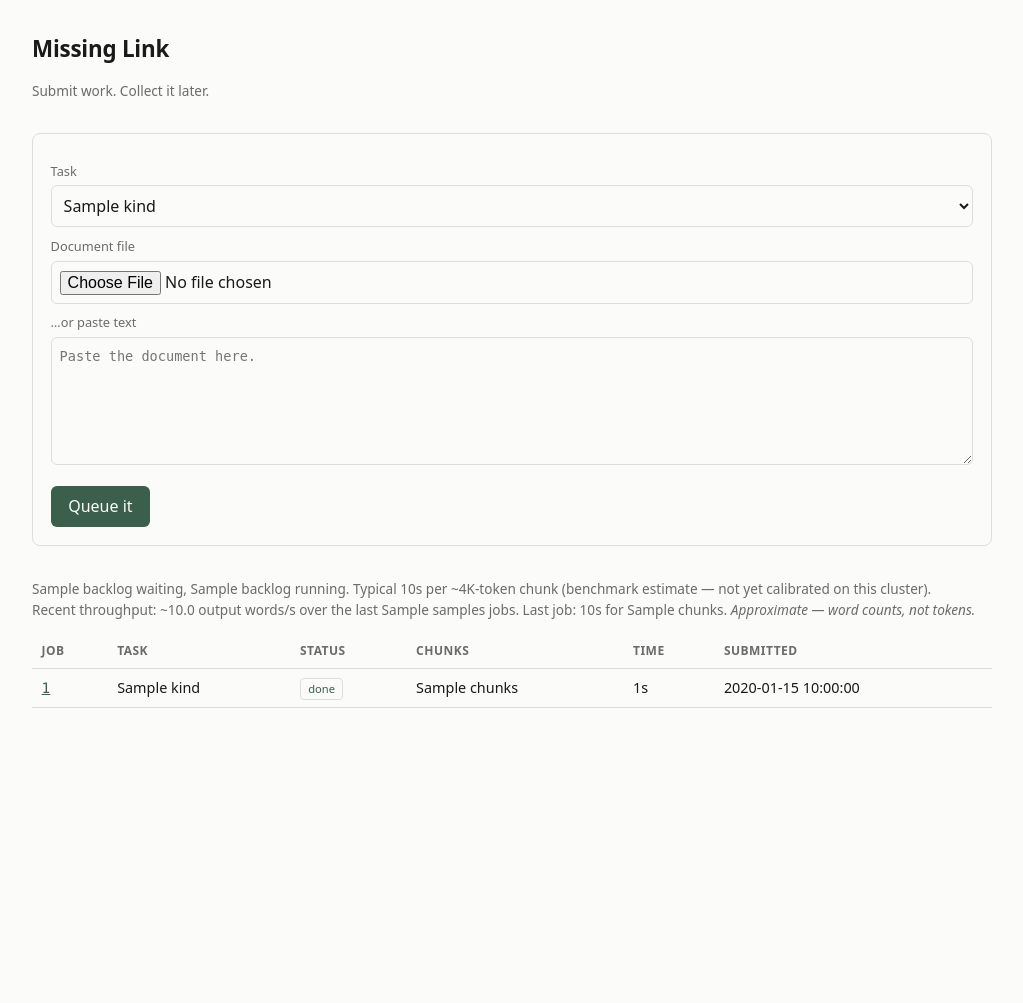
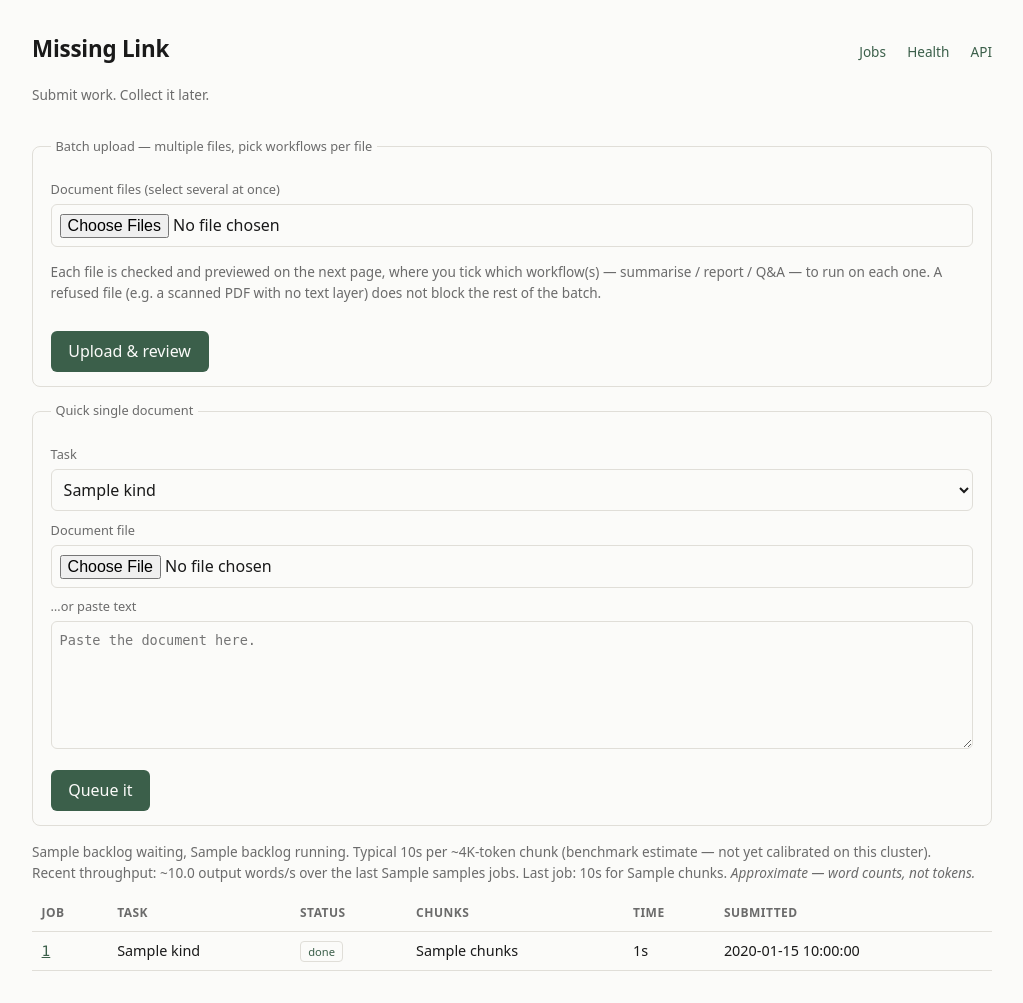
Before and after one commit to GriffynHancock/homogenous-cluster, a FastAPI app: template missing-link/missing_link/templates/index.html in a window 1280 px wide. Shown: the whole page, without its empty margins (128-1151 px from the left). Before the commit the page ends 708 px from the top, so only its background shows below. Run offline with FastAPI, Linux system fonts and the light colour scheme; the template is opened without the code that fills it: most values are stand-ins (such as "Sample title", 1, 10 or a date in 2020); parts of the project's set-up code (start-up, migrations or seed data) failed here and were passed over.

Commit message:
feat(ui): nav, batch upload, document table with per-workflow tick boxes, per-workflow prompt inputs, raw-output page
Closes DESIGN-NOTES F gaps 1-3 and 5. Prompts verified byte-identical when no
instruction is supplied, so model output cannot silently change. Schema migration is
an idempotent guarded ALTER TABLE, tested against a copy of the live database.

```diff
--- a/missing-link/missing_link/app.py
+++ b/missing-link/missing_link/app.py
@@ -23,6 +23,15 @@ from missing_link import db, extract, worker
 DB_PATH = os.environ.get("MISSING_LINK_DB", "/opt/missing-link/jobs.sqlite")
 LLAMA_URL = os.environ.get("LLAMA_URL", "http://127.0.0.1:8080")
 TEMPLATES = Jinja2Templates(directory=str(Path(__file__).parent / "templates"))
+
+# The preview a non-specialist gets per uploaded document, in the batch review
+# table. A PDF page-1 thumbnail was considered and rejected: pypdf (already a
+# dependency) does not rasterise, and adding an imaging stack (pypdfium2,
+# pdf2image + poppler, etc.) to summarise text is a heavy dependency for a
+# cosmetic feature. First-N-characters is free, works for every accepted
+# format uniformly, and is often more informative than a page image for prose
+# documents. See the report for this trade-off spelled out.
+PREVIEW_CHARS = 200
 
 @asynccontextmanager
 async def lifespan(_app: FastAPI):
@@ -53,7 +62,7 @@ def index(request: Request):
         request, "index.html",
         {"jobs": db.list_jobs(DB_PATH), "kinds": sorted(worker.PROMPTS),
          "rate": _rate_note(), "backlog": db.pending_chunk_backlog(DB_PATH),
-         "tput": db.throughput_stats(DB_PATH)},
+         "tput": db.throughput_stats(DB_PATH), "active": "home"},
     )
 
 
@@ -81,6 +90,88 @@ async def submit(kind: str = Form(...),
 
     job_id = db.create_job(DB_PATH, kind, text)
     return RedirectResponse(f"/jobs/{job_id}", status_code=303)
+
+
+@app.post("/batch")
+async def batch_upload(files: list[UploadFile] = File(...)):
+    """Stage a batch of documents for review, one row per file.
+
+    Deliberately does NOT create jobs yet -- a job needs a workflow (`kind`)
+    and the operator has not chosen one per file yet. Each file is extracted
+    independently and one bad file (a scanned PDF, a JPEG) is recorded as
+    'refused' with an actionable reason rather than failing the whole batch;
+    see extract.py for why extraction refuses rather than guessing.
+    """
+    records = []
+    for f in files:
+        if not f.filename:
+            continue
+        raw = await f.read()
+        try:
+            text = extract.extract(raw, f.filename).strip()
+            if not text:
+                raise extract.ExtractionError("no text after extraction")
+            records.append({
+                "filename": f.filename, "text": text,
+                "preview": text[:PREVIEW_CHARS], "status": "ready", "error": None,
+            })
+        except extract.ExtractionError as exc:
+            records.append({
+                "filename": f.filename, "text": "", "preview": "",
+                "status": "refused", "error": str(exc),
+            })
+
+    if not records:
+        raise HTTPException(400, "no files supplied")
+
+    batch_id = db.create_batch(DB_PATH, records)
+    return RedirectResponse(f"/batch/{batch_id}", status_code=303)
+
+
+@app.get("/batch/{batch_id}", response_class=HTMLResponse)
+def batch_view(request: Request, batch_id: str):
+    docs = db.get_batch(DB_PATH, batch_id)
+    if not docs:
+        raise HTTPException(404, "no such batch")
+    return TEMPLATES.TemplateResponse(
+        request, "batch.html",
+        {"batch_id": batch_id, "docs": docs, "kinds": sorted(worker.PROMPTS)})
+
+
+@app.post("/batch/{batch_id}/confirm")
+async def batch_confirm(request: Request, batch_id: str):
+    """Turn ticked (document, workflow) pairs into real jobs.
+
+    Field names are generated per-row by batch.html (`wf_<doc_id>`, one value
+    per ticked workflow), so this reads the raw form rather than declaring
+    fixed FastAPI parameters -- the set of documents is only known at request
+    time. `instruction_<kind>` carries the optional per-workflow guidance from
+    the boxes below the table, applied to every job of that kind in this batch.
+    """
+    docs = db.get_batch(DB_PATH, batch_id)
+    if not docs:
+        raise HTTPException(404, "no such batch")
+
+    form = await request.form()
+    instructions = {
+        kind: (form.get(f"instruction_{kind}") or "").strip() or None
+        for kind in worker.PROMPTS
+    }
+
+    created = []
+    for doc in docs:
+        if doc["status"] != "ready":
+            continue
+        for kind in form.getlist(f"wf_{doc['id']}"):
+            if kind not in worker.PROMPTS:
+                continue
+            job_id = db.create_job(DB_PATH, kind, doc["text"], instructions[kind])
+            created.append(job_id)
+
+    if not created:
+        raise HTTPException(400, "no workflow was ticked for any accepted document")
+
+    return RedirectResponse("/", status_code=303)
 
 
 @app.get("/api/jobs")
@@ -141,6 +232,24 @@ def job_result(job_id: str):
     return job["result"]
 
 
+@app.get("/jobs/{job_id}/text", response_class=HTMLResponse)
+def job_text(request: Request, job_id: str):
+    """The result in a plain <textarea>, for one-click select-all-and-copy.
+
+    Distinct from /jobs/{id}/result (a bare text/plain body, useful for curl or
+    piping) and from job.html's rendered <pre> (useful for reading). This page
+    exists purely so a human can click into a box, Ctrl+A, Ctrl+C, and paste the
+    summary into an email or case file without the browser chrome around a raw
+    text/plain response getting in the way.
+    """
+    job = db.get_job(DB_PATH, job_id)
+    if job is None:
+        raise HTTPException(404, "no such job")
+    if job["status"] != "done":
+        raise HTTPException(409, f"job is {job['status']}")
+    return TEMPLATES.TemplateResponse(request, "output.html", {"job": job})
+
+
 @app.get("/health")
 def health():
     jobs = db.list_jobs(DB_PATH)
--- a/missing-link/missing_link/templates/base.html
+++ b/missing-link/missing_link/templates/base.html
@@ -31,8 +31,33 @@
         padding:1rem; border-radius:8px; overflow-x:auto; font-size:.85rem; }
   .badge { font-size:.7rem; padding:.15rem .45rem; border-radius:4px; border:1px solid var(--line); }
   .pending{color:var(--mut)} .running{color:#b8860b} .done{color:var(--accent)} .failed{color:#c0392b}
+  .topbar { display:flex; align-items:baseline; justify-content:space-between;
+            flex-wrap:wrap; gap:.5rem 1.2rem; }
+  nav { font-size:.85rem; }
+  nav a { margin-left:1.1rem; text-decoration:none; }
+  nav a:first-child { margin-left:0; }
+  nav a.current { color:var(--fg); font-weight:600; text-decoration:underline; }
+  .preview { color:var(--mut); font-size:.8rem; font-family:ui-monospace,monospace;
+             max-width:22rem; white-space:normal; }
+  .wf-cell label { display:inline-block; margin:0 .7rem 0 0; font-size:.82rem;
+                    color:var(--fg); font-weight:normal; }
+  .wf-cell input[type=checkbox] { margin-right:.3rem; }
+  .refused-row td { color:var(--mut); }
+  .refused-row .reason { font-size:.8rem; }
+  fieldset { border:1px solid var(--line); border-radius:8px; padding:.9rem 1.1rem; margin:0 0 .9rem; }
+  fieldset form { border:0; padding:0; margin:0; }
+  legend { font-size:.8rem; color:var(--mut); padding:0 .3rem; }
+  textarea.output-box { min-height:16rem; font-size:.85rem; }
+  .hint { color:var(--mut); font-size:.85rem; }
 </style></head><body><div class="wrap">
-<h1><a href="/" style="text-decoration:none;color:inherit">Missing Link</a></h1>
+<div class="topbar">
+  <h1><a href="/" style="text-decoration:none;color:inherit">Missing Link</a></h1>
+  <nav>
+    <a href="/"{% if active == 'home' %} class="current"{% endif %}>Jobs</a>
+    <a href="/health"{% if active == 'health' %} class="current"{% endif %}>Health</a>
+    <a href="/api/jobs"{% if active == 'api' %} class="current"{% endif %}>API</a>
+  </nav>
+</div>
 <p class="sub">{% block sub %}Submit work. Collect it later.{% endblock %}</p>
 {% block body %}{% endblock %}
 </div></body></html>
--- a/missing-link/missing_link/templates/index.html
+++ b/missing-link/missing_link/templates/index.html
@@ -1,5 +1,21 @@
 {% extends "base.html" %}
 {% block body %}
+
+<fieldset>
+  <legend>Batch upload — multiple files, pick workflows per file</legend>
+  <form method="post" action="/batch" enctype="multipart/form-data">
+    <label for="files">Document files (select several at once)</label>
+    <input type="file" name="files" id="files" multiple required>
+    <p class="hint">Each file is checked and previewed on the next page, where
+      you tick which workflow(s) — summarise / report / Q&amp;A — to run on
+      each one. A refused file (e.g. a scanned PDF with no text layer) does not
+      block the rest of the batch.</p>
+    <button type="submit">Upload &amp; review</button>
+  </form>
+</fieldset>
+
+<fieldset>
+  <legend>Quick single document</legend>
   <form method="post" action="/jobs" enctype="multipart/form-data">
     <label for="kind">Task</label>
     <select name="kind" id="kind">
@@ -11,6 +27,7 @@
     <textarea name="document" id="document" placeholder="Paste the document here."></textarea>
     <button type="submit">Queue it</button>
   </form>
+</fieldset>
 
 <p style="color:var(--mut);font-size:.85rem">
   {{ backlog[0] }} waiting, {{ backlog[1] }} running.
```
Also changed, not shown: missing-link/missing_link/db.py (+96 -4 lines), missing-link/missing_link/templates/batch.html (added, +56 -0 lines), missing-link/missing_link/templates/job.html (+9 -1 lines), missing-link/missing_link/templates/output.html (added, +15 -0 lines), missing-link/missing_link/worker.py (+45 -18 lines), missing-link/tests/test_app.py (+140 -0 lines), missing-link/tests/test_db.py (+33 -0 lines), missing-link/tests/test_worker.py (+46 -0 lines). Lines whose indentation alone changed are shown as unchanged.
